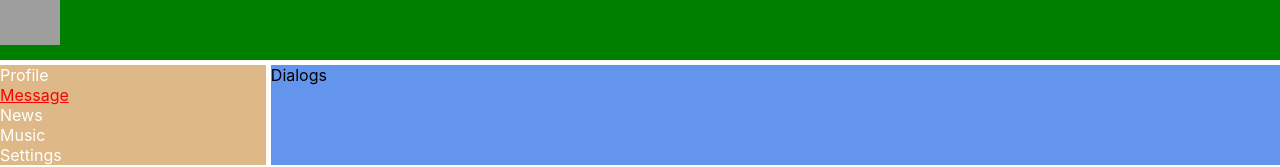
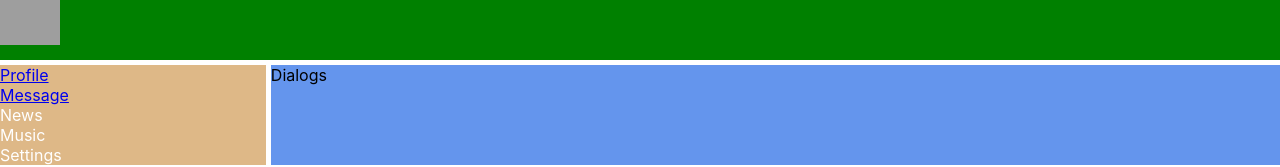
Before and after one commit to Arminonly/new_project, a React (Create React App) app: page / in a window 1280 px wide. Shown: the top 167 px of the page. Built offline with nearby package versions, Linux system fonts and the light colour scheme; grey boxes are pictures that could not be loaded.

Commit message:
18-href added

```diff
--- a/src/App.js
+++ b/src/App.js
@@ -11,8 +11,8 @@ function App(props) {
       <Navbar />
       <div className="app-wrapper-content" t>
         <Dialogs />
-        {/* <Profile /> */}
       </div>
+      {/* <Profile /> */}
     </div>
   );
 }
--- a/src/components/Navbar/Navbar.js
+++ b/src/components/Navbar/Navbar.js
@@ -5,10 +5,10 @@ export default function Navbar() {
   return (
     <nav className={s.nav}>
       <div className={s.item}>
-        <a>Profile</a>
+        <a href="/profile">Profile</a>
       </div>
       <div className={`${s.item} ${s.active}`}>
-        <a>Message</a>
+        <a href='/dialogs'>Message</a>
       </div>
       <div className={s.item}>
         <a>News</a>
```
